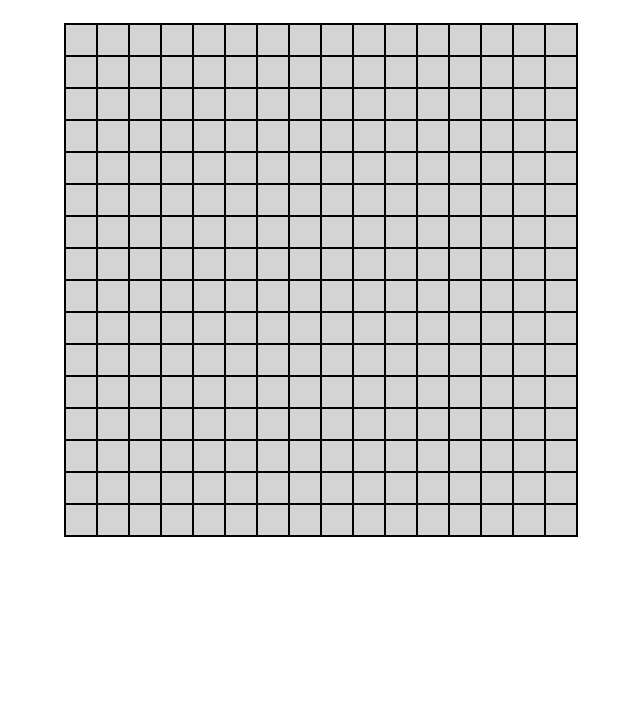
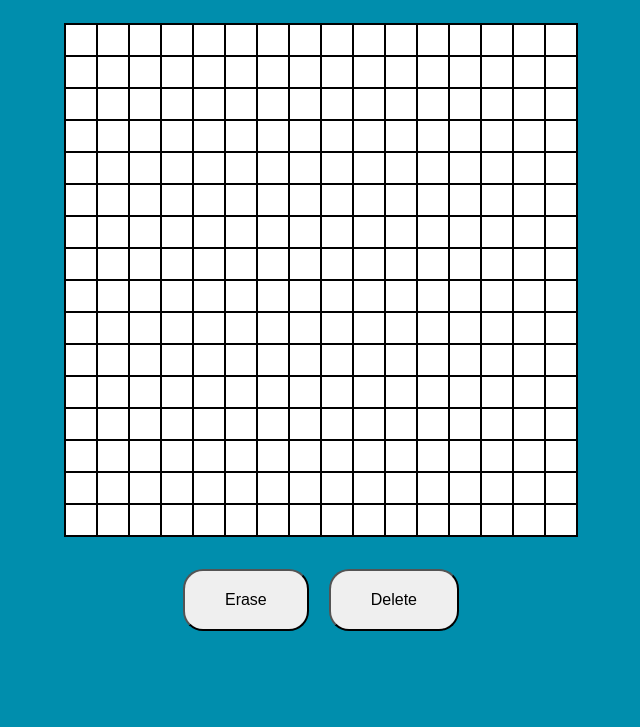
Before and after one commit to GustavoHenriqueBernardoo/project-etch-a-sketch, a plain HTML site: page index.html in a window 1280 px wide. Shown: the part 73-800 px from the top of the page, without its empty margins (319-959 px from the left). Drawn offline with Linux system fonts and the light colour scheme.

Commit message:
Inserted two new buttons using javascript
One to erase the color and return to white

And another one to delete all squares from the page

```diff
--- a/index.html
+++ b/index.html
@@ -5,64 +5,13 @@
     <meta http-equiv="X-UA-Compatible" content="IE=edge" />
     <meta name="viewport" content="width=device-width, initial-scale=1.0" />
     <link rel="stylesheet" href="./style.css" />
-    <title>Document</title>
+    <title>Etch-a-Sketch</title>
   </head>
   <body>
     <div class="container" id="container">
-      <h1>Hello</h1>
-      <div class="grid-container" id="grid-container">
-        <!-- <div class="grid-item">1</div>
-        <div class="grid-item">2</div>
-        <div class="grid-item">3</div>
-        <div class="grid-item">4</div>
-        <div class="grid-item">5</div>
-        <div class="grid-item">6</div>
-        <div class="grid-item">7</div>
-        <div class="grid-item">8</div>
-        <div class="grid-item">9</div>
-        <div class="grid-item">10</div>
-        <div class="grid-item">11</div>
-        <div class="grid-item">12</div>
-
-        <div class="grid-item">1</div>
-        <div class="grid-item">2</div>
-        <div class="grid-item">3</div>
-        <div class="grid-item">4</div>
-        <div class="grid-item">5</div>
-        <div class="grid-item">6</div>
-        <div class="grid-item">7</div>
-        <div class="grid-item">8</div>
-        <div class="grid-item">9</div>
-        <div class="grid-item">10</div>
-        <div class="grid-item">11</div>
-        <div class="grid-item">12</div>
-
-        <div class="grid-item">1</div>
-        <div class="grid-item">2</div>
-        <div class="grid-item">3</div>
-        <div class="grid-item">4</div>
-        <div class="grid-item">5</div>
-        <div class="grid-item">6</div>
-        <div class="grid-item">7</div>
-        <div class="grid-item">8</div>
-        <div class="grid-item">9</div>
-        <div class="grid-item">10</div>
-        <div class="grid-item">11</div>
-        <div class="grid-item">12</div>
-
-        <div class="grid-item">1</div>
-        <div class="grid-item">2</div>
-        <div class="grid-item">3</div>
-        <div class="grid-item">4</div>
-        <div class="grid-item">5</div>
-        <div class="grid-item">6</div>
-        <div class="grid-item">7</div>
-        <div class="grid-item">8</div>
-        <div class="grid-item">9</div>
-        <div class="grid-item">10</div>
-        <div class="grid-item">11</div>
-        <div class="grid-item">12</div> -->
-      </div>
+      <h1>Etch-a-Sketch</h1>
+      <div class="grid-container" id="grid-container"></div>
+      <div class="buttons-container" id="buttons-container"></div>
     </div>
     <script src="./script.js"></script>
   </body>
--- a/script.js
+++ b/script.js
@@ -1,7 +1,8 @@
 const container = document.getElementById('container')
 const grid_container = document.getElementById('grid-container')
+const buttons_container = document.getElementById('buttons-container')
 
-const square = 16
+let square = 16
 
 createSquare(square)
 
@@ -13,11 +14,44 @@ function createSquare(square) {
     grid_container.style.gridTemplateRows = `repeat(${square}, 1fr)`
     grid_container.style.gridTemplateColumns = `repeat(${square}, 1fr)`
     grid_container.insertAdjacentElement("beforeend", gridItem)
-    console.log(gridItem)
+    // console.log(gridItem)
     gridItem.addEventListener('mouseenter', () => changeColor(gridItem))
   }
+  eraseSquares()
+  deleteSquares()
 }
 
 function changeColor(color) {
   color.style.backgroundColor = 'red'
 }
+
+// Getting all grid-item elements
+const gridItems = document.querySelectorAll('.grid-item')
+
+
+function eraseSquares() {
+  const cleanBtn = document.createElement('button')
+  cleanBtn.classList.add('erase')
+  cleanBtn.innerText = 'Erase'
+  cleanBtn.addEventListener('click', () => {
+    gridItems.forEach(grid => {
+      grid.style.backgroundColor = '#fff'
+    })
+  })
+  buttons_container.appendChild(cleanBtn)
+}
+function deleteSquares() {
+  const deleteBtn = document.createElement('button')
+  deleteBtn.classList.add('delete')
+  deleteBtn.innerText = 'Delete'
+  deleteBtn.addEventListener('click', () => {
+    gridItems.forEach(grid => {
+      grid.remove()
+      // grid_container.remove()
+    })
+  })
+  buttons_container.appendChild(deleteBtn)
+}
+
+
+console.log(square)
--- a/style.css
+++ b/style.css
@@ -1,6 +1,7 @@
 body {
   margin: 0;
   box-sizing: border-box;
+  background-color: hsl(191, 100%, 34%, 1);
 }
 
 h1 {
@@ -21,7 +22,7 @@ h1 {
   align-items: center;
   margin: 1rem;
   padding: 0;
-  background-color: rgb(212, 212, 212);
+  background-color: #fff;
   border: black solid 1px;
 }
 
@@ -30,3 +31,21 @@ h1 {
   height: 30px;
   border: 1px solid black;
 }
+
+/* Buttons */
+
+.buttons-container {
+  display: flex;
+  gap: 20px;
+}
+
+.erase,
+.delete {
+  font-size: 1rem;
+  padding: 20px 40px;
+  border-radius: 20px;
+  margin-top: 1rem;
+}
+
+.delete {
+}
```
